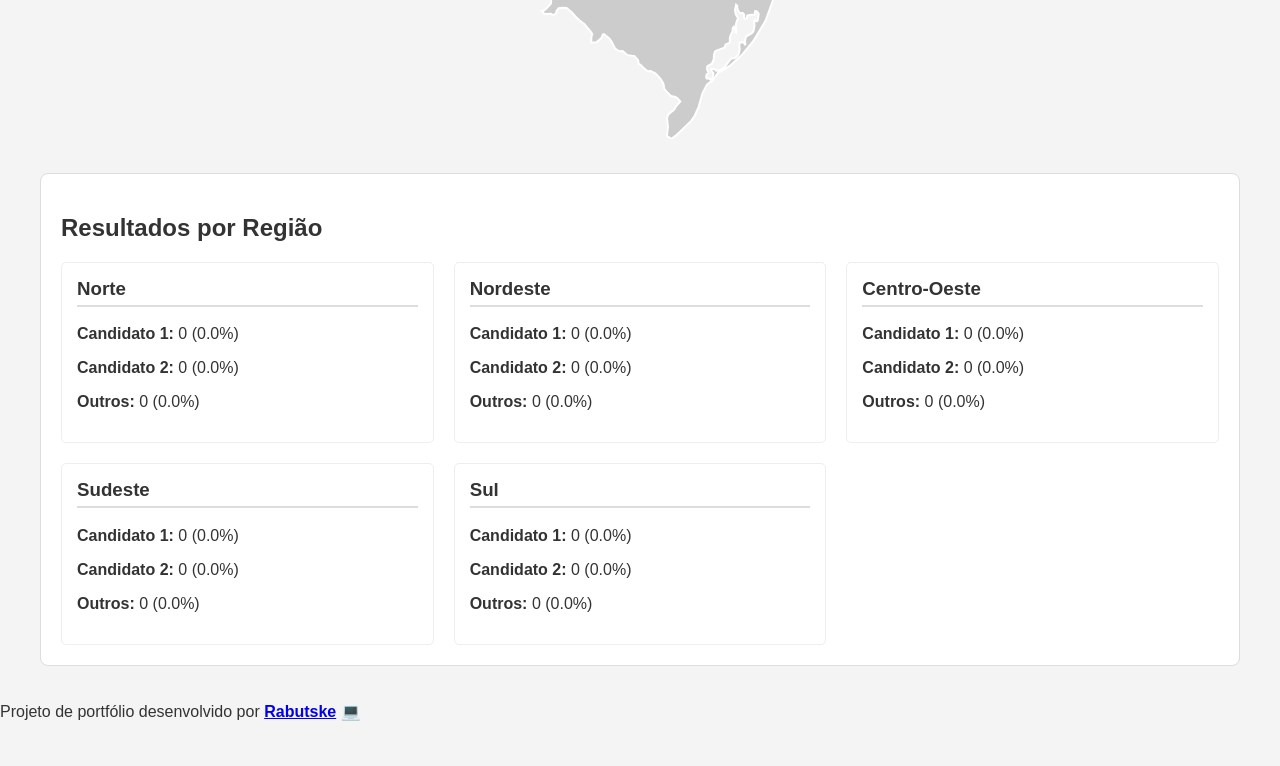
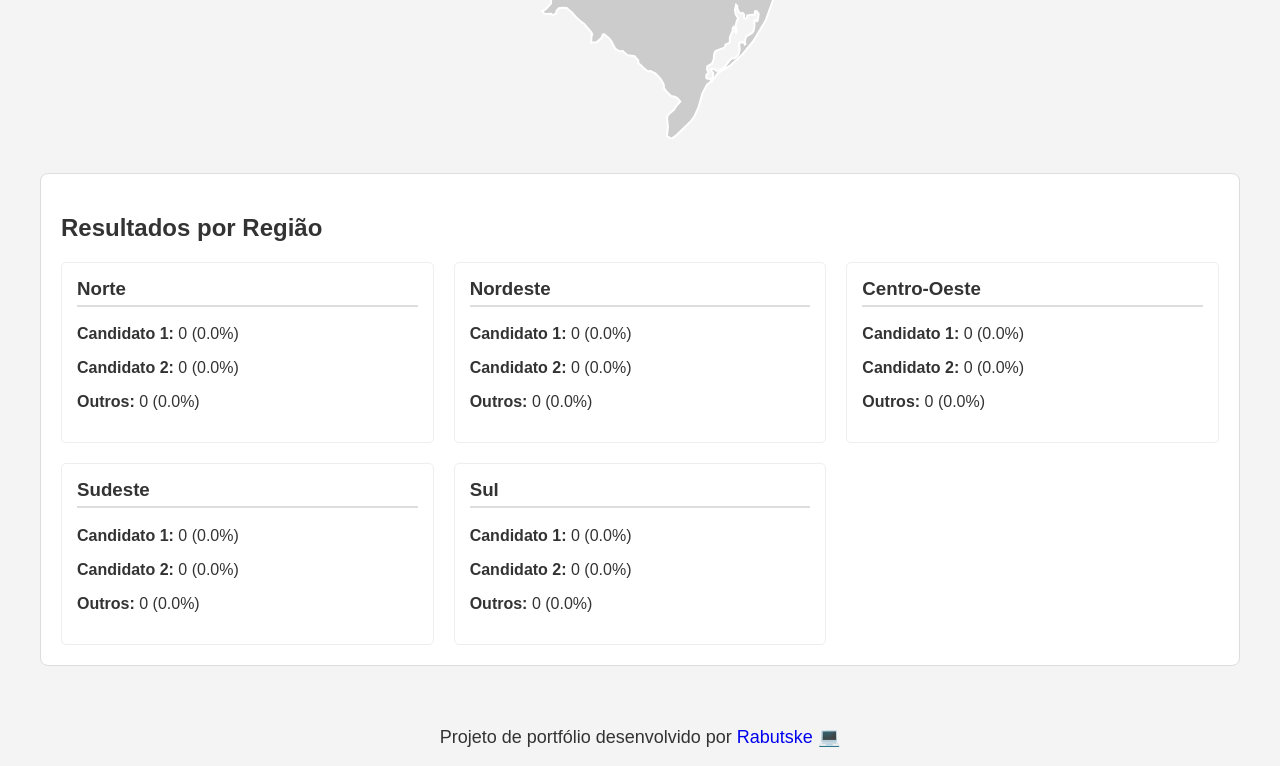
Before and after one commit to GustavoRabutske/simulador-eleicoes, a plain HTML site: page index.html in a window 1280 px wide. Shown: the part 1605-2371 px from the top of the page. Before the commit the page ends 2342 px from the top, so only its background shows below. Drawn offline with Linux system fonts and the light colour scheme.

Commit message:
Adição de estilo do footer

```diff
--- a/css/style.css
+++ b/css/style.css
@@ -281,3 +281,18 @@ svg#mapa-brasil {
     border-bottom: 2px solid #ddd;
     padding-bottom: 5px;
 }
+
+.rodape {
+    margin-top: 40px;
+    font-size: large;
+    text-align: center;
+}
+
+.rodape a {
+    text-decoration: none;
+    font-weight: 500;
+}
+
+.rodape a:hover {
+    text-decoration: underline;
+}
```
